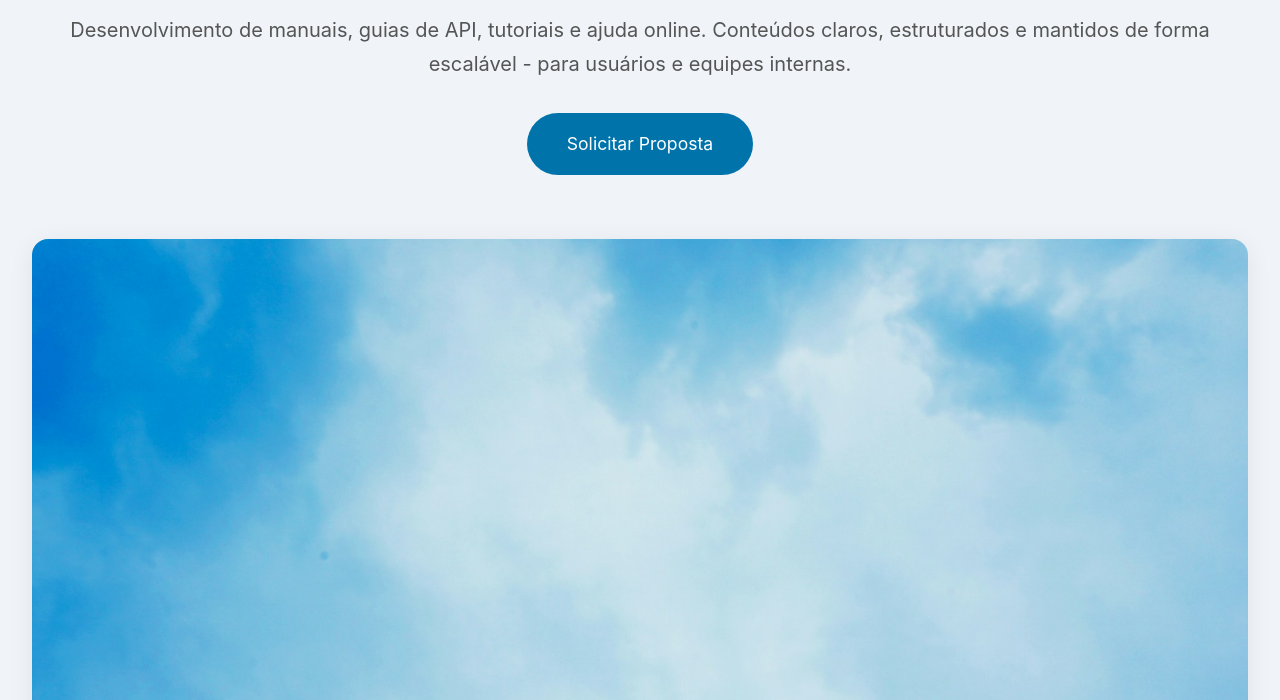
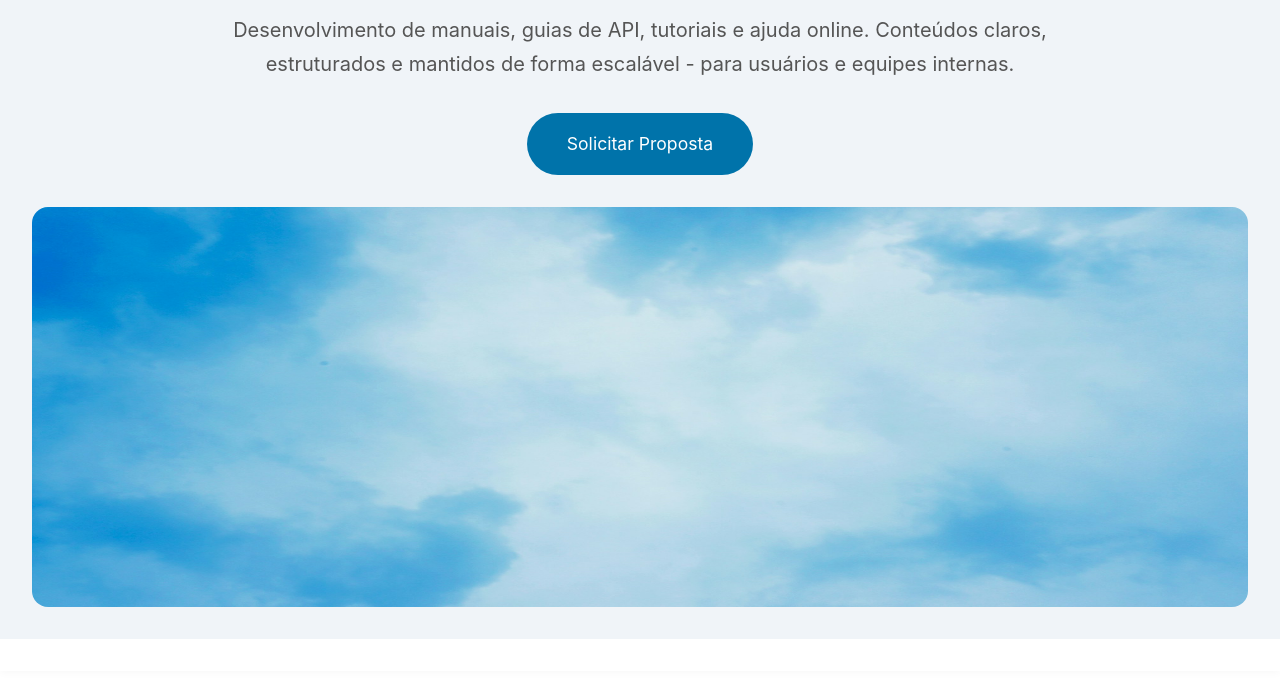
Before and after one commit to mt-sette/technical-writing, a plain HTML site: page index.html in a window 1280 px wide. Shown: the part 237-937 px from the top of the page. Drawn offline with Linux system fonts and the light colour scheme.

Commit message:
Refactor CSS: Update body styles and adjust hero image properties for better layout

```diff
--- a/css/main.css
+++ b/css/main.css
@@ -1,6 +1,5 @@
 body {
     font-family: 'Inter', Arial, sans-serif;
-    background: #f6f6f6;
     color: #222;
     margin: 0;
     line-height: 1.7;
@@ -62,6 +61,8 @@ body {
     font-size: 1.25rem;
     color: #555;
     margin-bottom: 2rem;
+    max-width: 70ch;
+    margin-inline: auto;
 }
 
 .cta-btn {
@@ -81,10 +82,9 @@ body {
 }
 
 .hero figure img {
-    max-width: 100%;
+    width: 100%;
+    height: 400px;
     border-radius: 1rem;
-    margin-top: 2rem;
-    box-shadow: 0 4px 24px rgba(0,0,0,0.07);
 }
 
 .about-section, .services-section, .testimonial-section {
```
